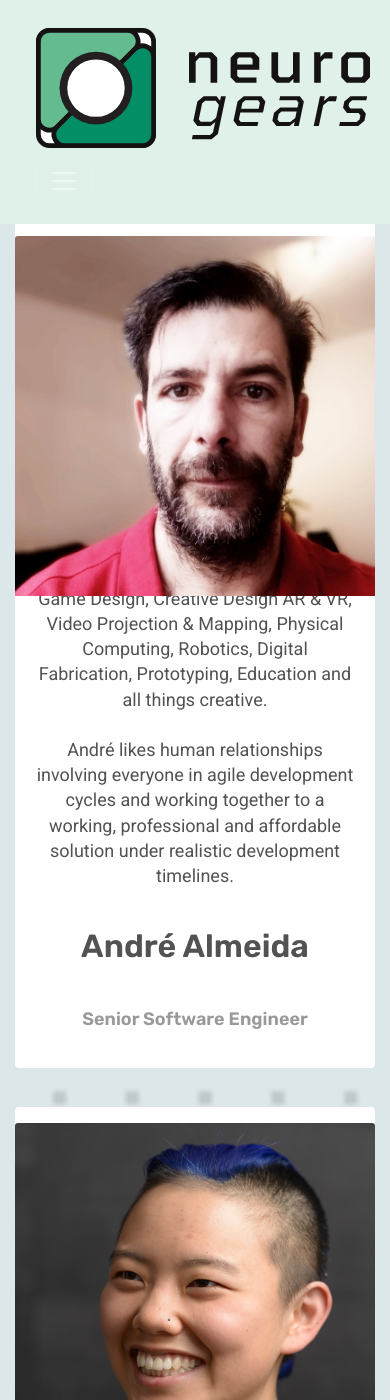
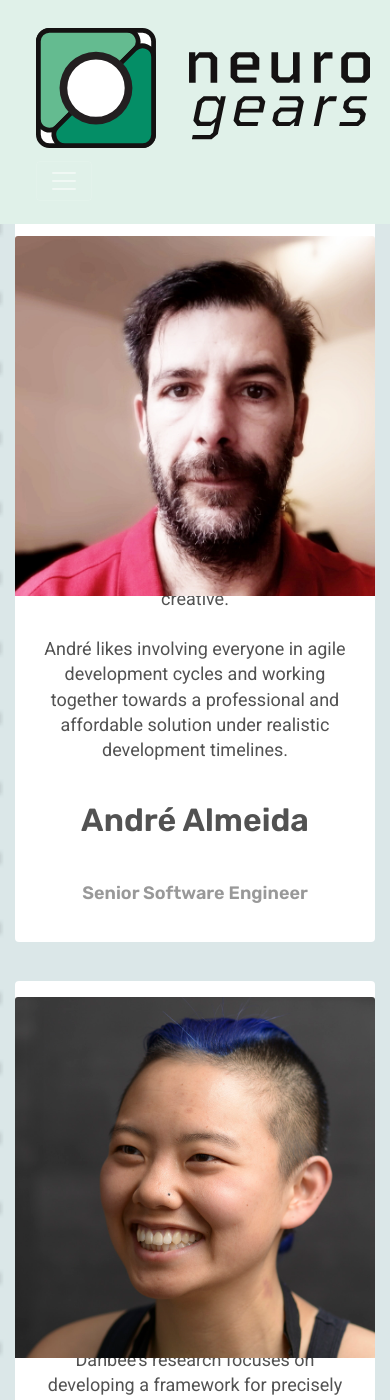
Before and after one commit to neurogears/new-website, a Jekyll site: the page built from _pages/about.md, in a window 390 px wide and 1400 px high, scrolled down 5502 px. Built offline with Jekyll 4.4.1, drawn with Linux system fonts in a browser that asks for light colours; some of the changed text lies outside the part shown.

Commit message:
Implement feedback from team and new icon from Gil

```diff
--- a/_data/settings.yml
+++ b/_data/settings.yml
@@ -83,12 +83,12 @@ team:
   - title: "André Almeida"
     image: "assets/images/team/aalmeida.jpg"
     designation: "Senior Software Engineer"
-    bio: André (he/him) is a software engineer that specialized in Arts and Technology using Mixed Reality, Multimedia, Robotics, Physical Computing and Interactive Systems. Is fascinated by technological creativity. Back in 2004 started working in Ylabs research division of YDreams then became an expert in the creation of interactive systems and Augmented Reality. In 2011 he created Artica Creative Computing. Artica works on Human Computer Interaction, Electronics, Game Design, Creative Design AR & VR, Video Projection & Mapping, Physical Computing, Robotics, Digital Fabrication, Prototyping, Education and all things creative. <br/><br/>André likes human relationships involving everyone in agile development cycles and working together to a working, professional and affordable solution under realistic development timelines.
+    bio: André (he/him) is a software engineer fascinated by technological creativity. He specializes in Arts and Technology using Mixed Reality, Multimedia, Robotics, Physical Computing and Interactive Systems. In 2011 he created Artica Creative Computing. Artica works on Human Computer Interaction, Electronics, Game Design, Creative Design AR & VR, Video Projection & Mapping, Physical Computing, Robotics, Digital Fabrication, Prototyping, Education and all things creative. <br/><br/>André likes involving everyone in agile development cycles and working together towards a professional and affordable solution under realistic development timelines.
 
   - title: "Danbee Kim"
     image: "assets/images/team/dkim.jpg"
     designation: "Research and Outreach Scientist"
-    bio: Dr. Danbee “Tauntaun” Kim (she/her/they/them) is a Korean-American neuroscientist and teacher who earned her BSc in Brain and Cognitive Sciences from MIT, where they also spent 10 years acting, directing, choreographing, costuming, and writing original content for the MIT Musical Theater Guild. While completing her PhD with Adam Kampff at the Champalimaud Neuroscience Program, Danbee authored of a graphic novel version of their doctoral dissertation called <i>The First VIRS</i>. <br/><br/>Danbee’s current focus is developing a framework for precisely observing nervous systems in ecologically relevant settings, aka “field neuroscience”. This includes studying cuttlefish, building interactive exhibits, and using comics and circus as a tool for education and research. To learn more, you can visit <a href="http://www.danbeekim.org/">www.danbeekim.org</a>.
+    bio: Dr. Danbee “Tauntaun” Kim (she/her/they/them) is a Korean-American neuroscientist and teacher passionate about creating spaces and curricula that empower everyone to develop modern literacies in science, technology, and the arts. While completing her PhD with Adam Kampff at the Champalimaud Neuroscience Program, Danbee authored of a graphic novel version of their doctoral dissertation called <i>The First VIRS</i>. <br/><br/>Danbee’s research focuses on developing a framework for precisely observing nervous systems in ecologically relevant settings, aka “field neuroscience”. This includes studying cuttlefish, building interactive exhibits, and using comics and circus as a tool for education and research. To learn more, you can visit <a href="http://www.danbeekim.org/">www.danbeekim.org</a>.
 
   - title: "Bruno Cruz"
     image: "assets/images/team/bcruz.png"
@@ -103,7 +103,7 @@ team:
   - title: "Andrew Erskine"
     image: "assets/images/team/aerskine.png"
     designation: "Senior Software Engineer"
-    bio: Andrew (he/him) is a neuroscientist and software engineer passionate about advancing technologies for research, data science and games. As a PhD student at the Francis Crick Institute he worked on olfactory behaviour in mice, developing the AutonoMouse system for automated, high-throughput behavioural experiments. In his postdoc at the University of Southern California he studied somatosensory processing using head-fixed behaviour, 2-photon imaging, 3D holographic optogenetic stimulation and machine-learning approaches to understand information transfer between cortical layers. <br/><br/>During his research career Andrew has also worked on a wide range of software projects spanning topics such as game AI, multiplayer network architecture and cloud-based solutions for large-scale data analysis.
+    bio: Andrew (he/him) is a neuroscientist and software engineer passionate about advancing technologies for research, data science and games. As a PhD student at the Francis Crick Institute he developed the AutonoMouse system for automated, high-throughput behavioural experiments. In his postdoc at the University of Southern California he studied somatosensory processing using head-fixed behaviour, 2-photon imaging, 3D holographic optogenetic stimulation and machine-learning approaches to understand information transfer between cortical layers. <br/><br/>Andrew has also worked on a wide range of software projects spanning topics such as game AI, multiplayer network architecture and cloud-based solutions for large-scale data analysis.
 
 # Collaborators Section
 
@@ -201,11 +201,11 @@ collaborator-slider-items:
   - logo: "assets/images/collaborators-logo/logo_background-horiz_blue.png"
     url: "https://emotionalcities-h2020.eu/"
 
-  - logo: "assets/images/collaborators-logo/pca.svg"
-    url: "https://www.plataforma.edu.pt/"
+  - logo: "assets/images/collaborators-logo/ia-logo-w-text.png"
+    url: "https://www.ucl.ac.uk/bartlett/architecture/"
 
-  - logo: "assets/images/collaborators-logo/SWClogo.png"
-    url: "https://www.sainsburywellcome.org/web/"
+  - logo: "assets/images/collaborators-logo/Champalimaud.png"
+    url: "https://www.fchampalimaud.org/champalimaud-foundation/champalimaud-centre"
 
   - logo: "assets/images/collaborators-logo/logo_background-horiz_blue.png"
     url: "https://emotionalcities-h2020.eu/"
--- a/_includes/team-section.html
+++ b/_includes/team-section.html
@@ -1,6 +1,9 @@
 {% if site.data.settings.team %}
 <!-- team -->
-<section class="section bg-cover" data-background="{{ site.baseurl }}/assets/images/backgrounds/team-bg.png">
+<section
+  class="section bg-cover"
+  data-background="{{ site.baseurl }}/assets/images/backgrounds/team-bg.png"
+>
   <div class="container">
     <div class="row">
       <div class="col-12 text-center">
@@ -9,11 +12,16 @@
       {% for team-member in site.data.settings.team %}
       <div class="col-lg-6 col-md-12 mb-4 mb-md-0">
         <div class="card bio text-center">
-          <img src="{{ team-member.image | relative_url }}" class="card-img-top">
+          <img
+            src="{{ team-member.image | relative_url }}"
+            class="card-img-top"
+          />
           <p>{{ team-member.bio }}</p>
           <div class="card-body">
             <h4 class="card-title">{{ team-member.title }}</h4>
-            <p class="text-light font-secondary">{{ team-member.designation }}</p>
+            <p class="text-light font-secondary">
+              {{ team-member.designation }}
+            </p>
           </div>
         </div>
       </div>
--- a/_includes/work-process-section.html
+++ b/_includes/work-process-section.html
@@ -13,7 +13,7 @@
         </p>
       </div>
       {% for work in site.data.settings.work-process %}
-      <div class="col-lg-3 col-md-4 text-center hover-shadow pt-3">
+      <div class="col-lg-3 col-md-3 text-center hover-shadow pt-3">
         <img src="{{ work.icon | relative_url }}" class="mb-4" alt="icon" />
         <h4 class="mb-4">{{ work.title }}</h4>
         <p>{{ work.content | markdownify }}</p>
--- a/_layouts/about.html
+++ b/_layouts/about.html
@@ -1,6 +1,7 @@
 ---
 layout: default
 ---
+
 <!-- page title -->
 <section class="page-title-alt bg-primary position-relative">
   <div class="container">
--- a/assets/scss/_common.scss
+++ b/assets/scss/_common.scss
@@ -300,4 +300,39 @@ textarea.form-control {
     margin-left: 20px;
     margin-right: 20px;
   }
+  @media all and (max-device-width: 720px) {
+    p {
+      font-size: 20px;
+    }
+  }
+
+  @media all and (max-device-width: 640px) {
+    p {
+      font-size: 18px;
+    }
+  }
+
+  @media all and (max-device-width: 560px) {
+    p {
+      font-size: 16px;
+    }
+  }
+
+  @media all and (max-device-width: 450px) {
+    p {
+      font-size: 14px;
+    }
+  }
+
+  @media all and (max-device-width: 380px) {
+    p {
+      font-size: 12px;
+    }
+  }
+
+  @media all and (max-device-width: 280px) {
+    p {
+      font-size: 10px;
+    }
+  }
 }
--- a/assets/scss/_variables.scss
+++ b/assets/scss/_variables.scss
@@ -1,7 +1,8 @@
 // Color Variables
 $primary-color: #e0f1e9;
-$secondary-color: #65BB90;
-$text-color: #048E66;
+$secondary-color: #65bb90;
+$text-color: #525252;
+$text-color-alt: #048e66;
 $text-color-dark: #525252;
 $text-color-light: #999;
 $body-color: #e0f1e9;
@@ -11,6 +12,6 @@ $white: #fff;
 $gray: #eaeaea;
 
 // Font Variables
-$primary-font: 'Roboto', sans-serif;
-$secondary-font: 'Rubik', sans-serif;
-$icon-font: 'themify';
+$primary-font: "Roboto", sans-serif;
+$secondary-font: "Rubik", sans-serif;
+$icon-font: "themify";
```
Also changed, not shown: assets/images/collaborators-logo/Champalimaud.png (added), assets/images/collaborators-logo/ia-logo-w-text.png (added).
